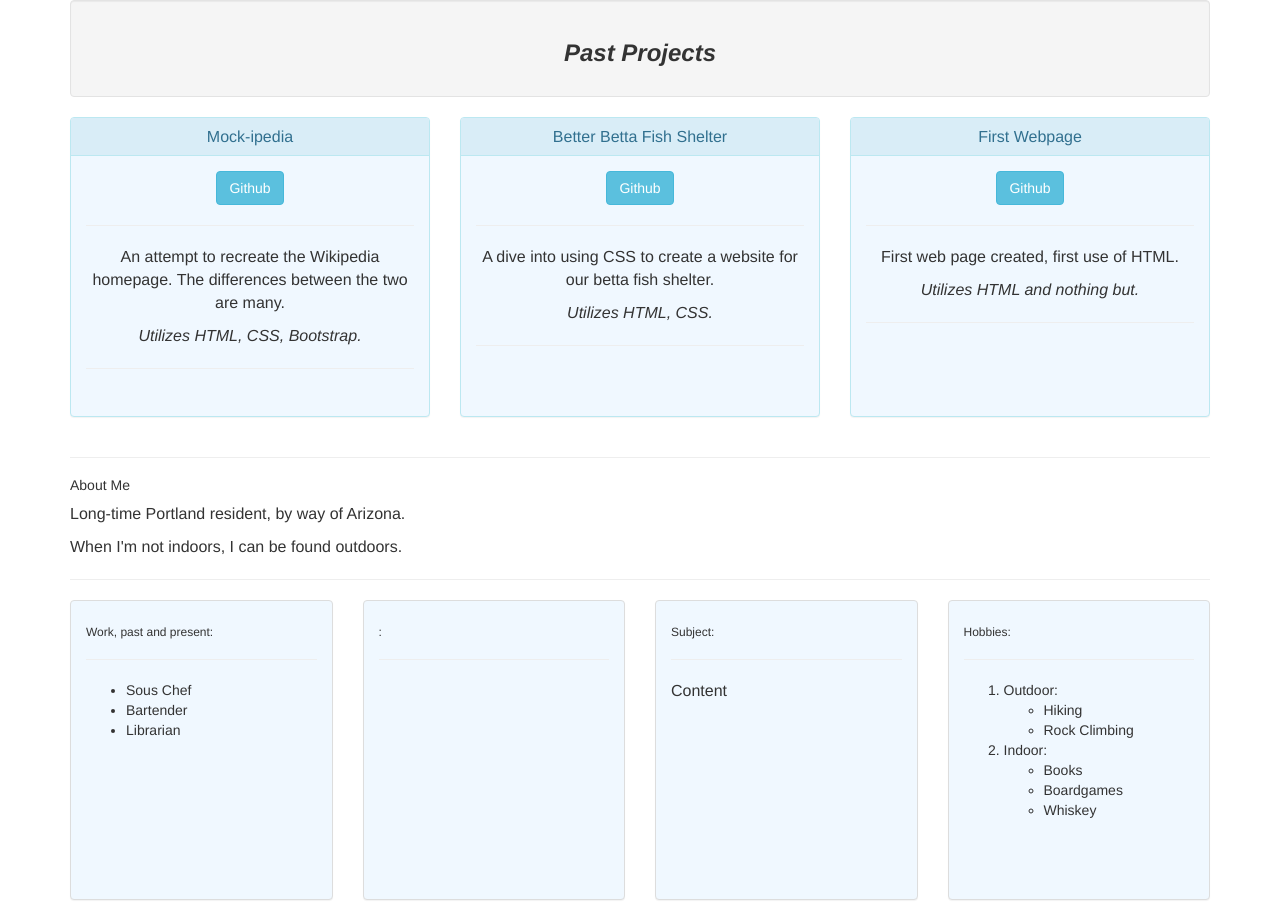
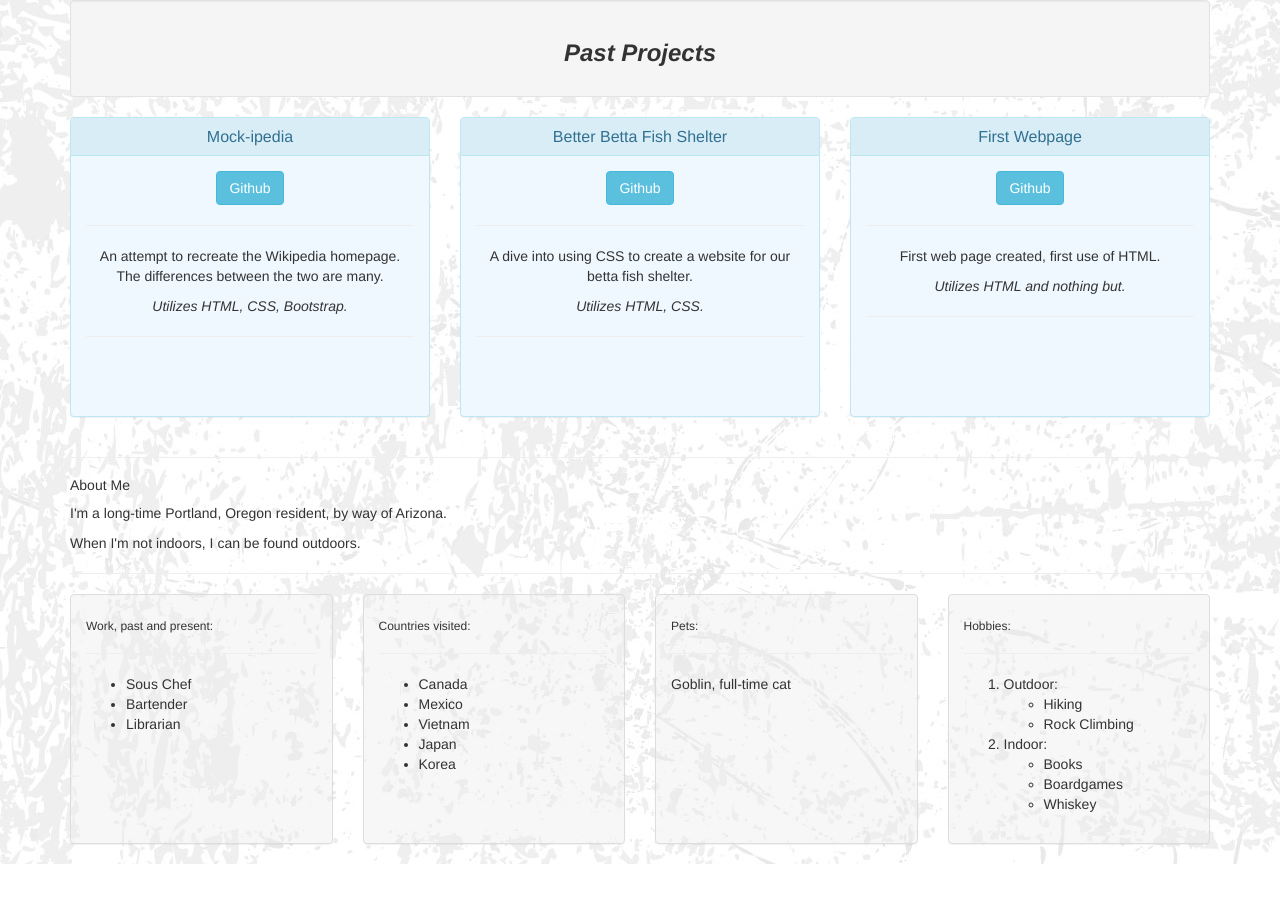
Before and after one commit to mtaylorpdx/portfolio, a plain HTML site: page index.html in a window 1280 px wide. Shown: the part 198-1119 px from the top of the page. After the commit the page ends 1062 px from the top, so only its background shows below. Drawn offline with Linux system fonts and the light colour scheme.

Commit message:
add background image

```diff
--- a/css/styles.css
+++ b/css/styles.css
@@ -1,7 +1,6 @@
 body {
-  background-color: white;
+  background-image: url(../img/bg.jpg)
 }
-
 
 .jumbotron {
   text-align: center;
@@ -9,10 +8,6 @@ body {
   background: transparent !important;
 }
 
-.panel {
-  background: aliceblue;
-  height: 300px;
-}
 
 .strong {
   font-style: oblique;
@@ -23,10 +18,18 @@ h3 {
   font-style: oblique;
 }
 
-p {
-  font-size: 16px;
-}
 
 .uses {
   font-style: italic;
 }
+
+
+.about .panel {
+  background: aliceblue;
+  height: 300px;
+}
+
+.personal .panel {
+  background: rgba(236, 236, 236, 0.4);
+  height: 250px;
+}
--- a/index.html
+++ b/index.html
@@ -14,10 +14,8 @@
       <div class ="well well-info text-center">
         <h3><strong>Past Projects</strong></h3>
       </div>
-
 <!--First row with 'past projects' columns-->
-
-      <div class="row">
+      <div class="row about">
         <div class="col-md-4 text-center">
           <div class="panel panel-info">
             <div class="panel-heading">
@@ -61,14 +59,13 @@
           </div>
         </div>
       </div>
-
       <hr>
       <h5>About Me</h5>
-      <p>Long-time Portland resident, by way of Arizona.</p>
+      <p>I'm a long-time Portland, Oregon resident, by way of Arizona.</p>
       <p>When I'm not indoors, I can be found outdoors.</p>
 <!--Second row with personal info columns-->
       <hr>
-      <div class ="row">
+      <div class ="row personal">
         <div class="col-md-3">
           <div class="panel panel-default">
             <div class="panel-body">
@@ -85,18 +82,24 @@
         <div class="col-md-3">
           <div class="panel panel-default">
             <div class="panel-body">
-                <h6>:</h6>
+              <h6>Countries visited:</h6>
               <hr>
-                <p></p>
+              <ul>
+                <li>Canada</li>
+                <li>Mexico</li>
+                <li>Vietnam</li>
+                <li>Japan</li>
+                <li>Korea</li>
+              </ul>
             </div>
           </div>
         </div>
         <div class="col-md-3">
           <div class="panel panel-default">
             <div class="panel-body">
-                <h6>Subject:</h6>
+              <h6>Pets:</h6>
               <hr>
-                <p>Content</p>
+              <p>Goblin, full-time cat</p>
             </div>
           </div>
         </div>
@@ -121,12 +124,7 @@
             </div>
           </div>
         </div>
-
-<div class="col-md-2">
-
       </div>
-
-
     </div>
   </body>
 </html>
```
Also changed, not shown: img/bg.jpg (added). Lines whose indentation alone changed are shown as unchanged.
